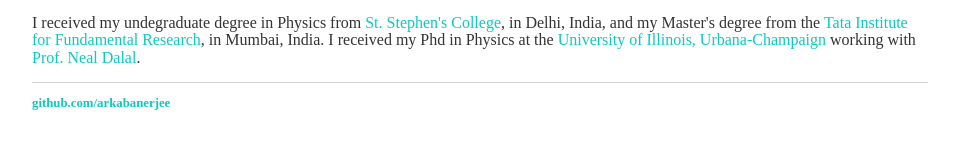
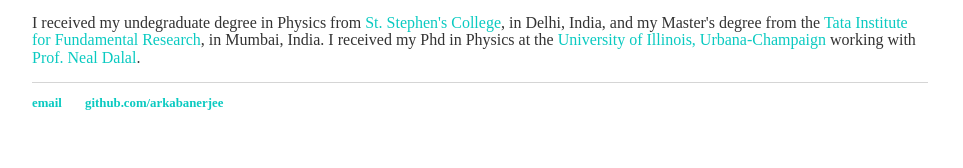
Before and after one commit to arkabanerjee/arkabanerjee.github.io, a Jekyll site: the page built from index.html, in a window 1280 px wide. Shown: the part 830-998 px from the top of the page, without its empty margins (160-1123 px from the left). Built offline with Jekyll 4.4.1, drawn with Linux system fonts in a browser that asks for light colours.

Commit message:
CV added

```diff
--- a/_layouts/default.html
+++ b/_layouts/default.html
@@ -21,6 +21,7 @@
 			</div><!-- /.container -->
 			<footer>
 	    		<ul>
+					<li><a href="mailto:arka.2110@gmail.com">email</a></li>
 	        		<li><a href="https://github.com/arkabanerjee">github.com/arkabanerjee</a></li>
 				</ul>
 			</footer>
```
